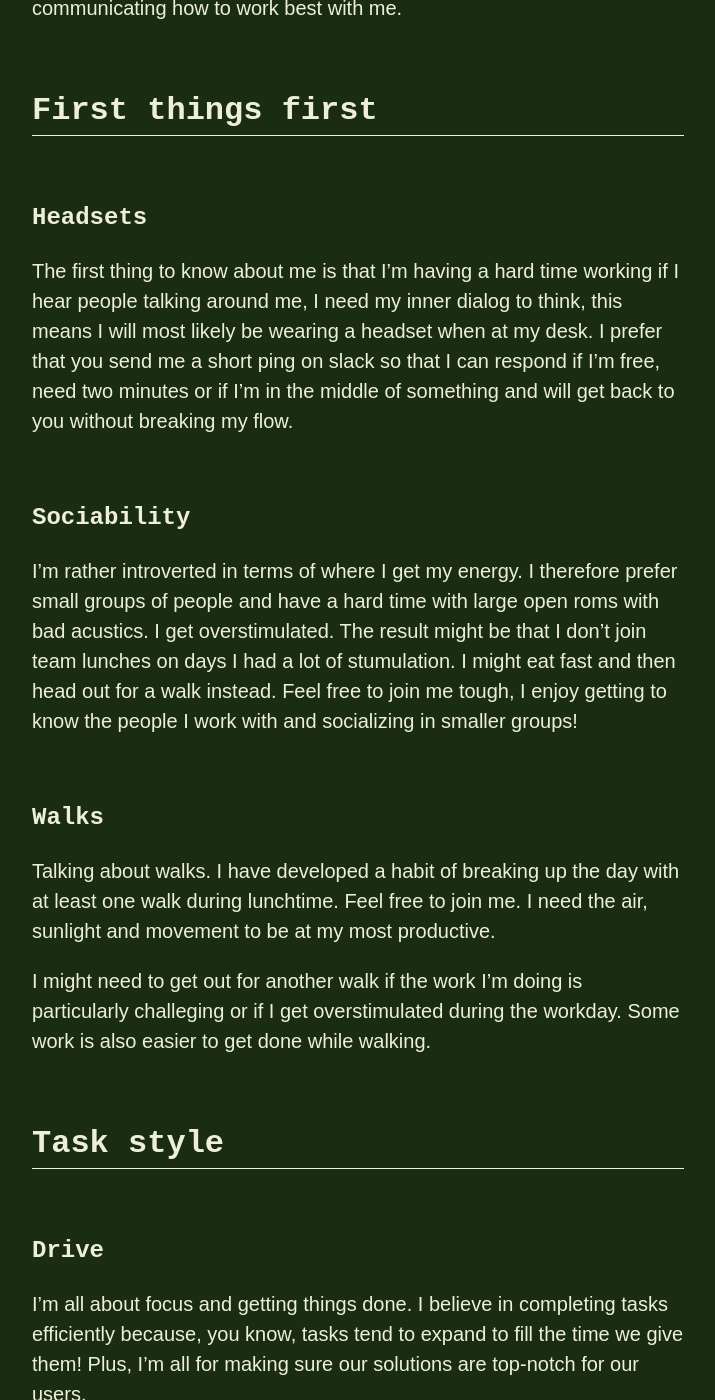
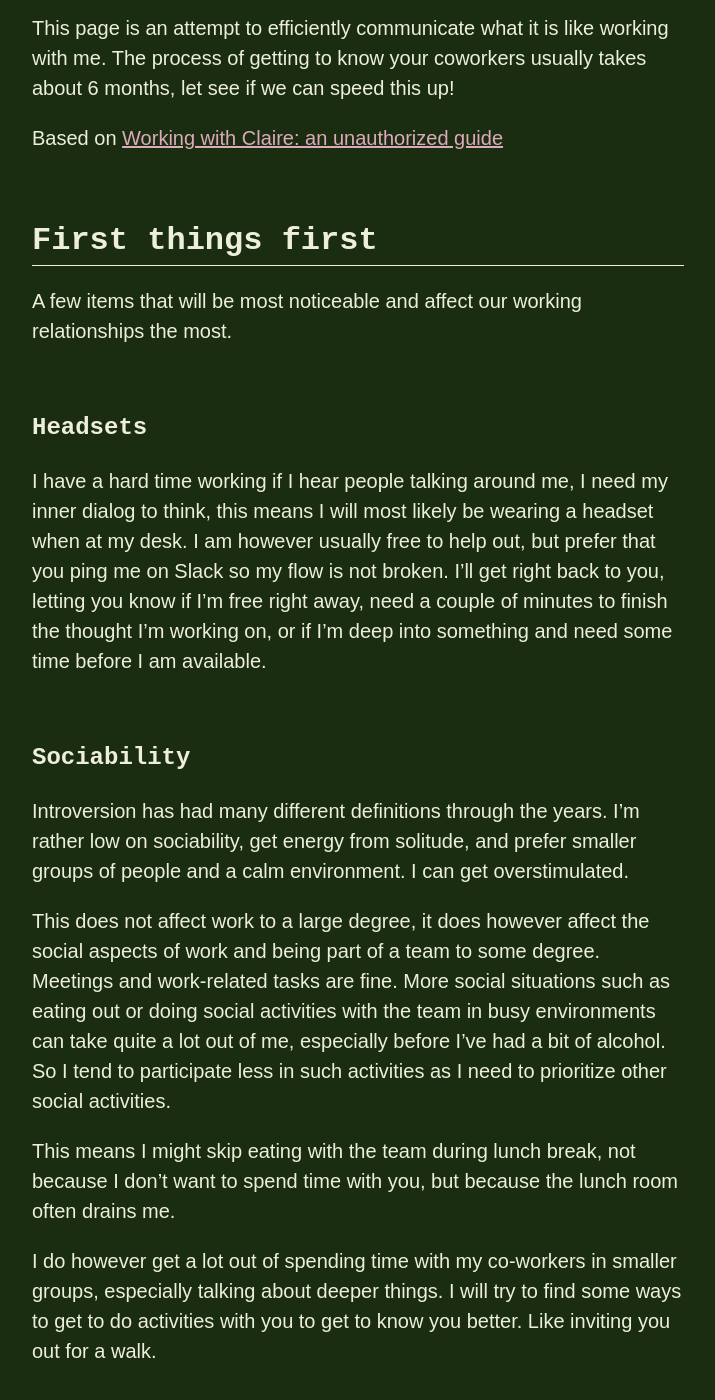
Before and after one commit to dagfrode/dagfrode.github.io, a Jekyll site: the page built from work/manual.md, in a window 1280 px wide and 1400 px high, scrolled down 221 px. Shown: the whole window, without its empty margins (282-997 px from the left). Built offline with Jekyll 4.4.1, drawn with Linux system fonts in a browser that asks for light colours; our own code applies the rules of GitHub Pages for plain Markdown files; some of the changed text lies outside the part shown.

Commit message:
Update manual

```diff
--- a/work/manual.md
+++ b/work/manual.md
@@ -1,90 +1,104 @@
 # Working with Dag Frode
 
-Hi there, pleased to get the pleasure of working with! This is an atemt and communicating how to work best with me.
+Hi there! I'm looking forward to the pleasure of working with you!
+
+This page is an attempt to efficiently communicate what it is like working with me. The process of getting to know your coworkers usually takes about 6 months, let see if we can speed this up!
+
+Based on [Working with Claire: an unauthorized guide](https://growth.eladgil.com/book/the-role-of-the-ceo/insights-working-with-claire/)
 
 ## First things first
 
+A few items that will be most noticeable and affect our working relationships the most.
+
 ### Headsets
 
-The first thing to know about me is that I'm having a hard time working if I hear people talking around me, I need my inner dialog to think, this means I will most likely be wearing a headset when at my desk. I prefer that you send me a short ping on slack so that I can respond if I'm free, need two minutes or if I'm in the middle of something and will get back to you without breaking my flow.
+I have a hard time working if I hear people talking around me, I need my inner dialog to think, this means I will most likely be wearing a headset when at my desk. I am however usually free to help out, but prefer that you ping me on Slack so my flow is not broken. I'll get right back to you, letting you know if I'm free right away, need a couple of minutes to finish the thought I'm working on, or if I'm deep into something and need some time before I am available.
 
 
 ### Sociability
 
-I'm rather introverted in terms of where I get my energy. I therefore prefer small groups of people and have a hard time with large open roms with bad acustics. I get overstimulated. The result might be that I don't join team lunches on days I had a lot of stumulation. I might eat fast and then head out for a walk instead. Feel free to join me tough, I enjoy getting to know the people I work with and socializing in smaller groups!
+Introversion has had many different definitions through the years. I'm rather low on sociability, get energy from solitude, and prefer smaller groups of people and a calm environment. I can get overstimulated.
+
+This does not affect work to a large degree, it does however affect the social aspects of work and being part of a team to some degree. Meetings and work-related tasks are fine. More social situations such as eating out or doing social activities with the team in busy environments can take quite a lot out of me, especially before I've had a bit of alcohol. So I tend to participate less in such activities as I need to prioritize other social activities.
+
+This means I might skip eating with the team during lunch break, not because I don't want to spend time with you, but because the lunch room often drains me.
+
+I do however get a lot out of spending time with my co-workers in smaller groups, especially talking about deeper things. I will try to find some ways to get to do activities with you to get to know you better. Like inviting you out for a walk.
 
 
 ### Walks
 
-Talking about walks. I have developed a habit of breaking up the day with at least one walk during lunchtime. Feel free to join me. I need the air, sunlight and movement to be at my most productive.
+Talking about walks. I have developed a habit of breaking up the day with at least one walk during lunchtime. Feel free to join me. I need the air, sunlight, and movement to be at my most productive.
 
-I might need to get out for another walk if the work I'm doing is particularly challeging or if I get overstimulated during the workday. Some work is also easier to get done while walking.
+I might need to get out for another walk if the work I'm doing is particularly challenging or if I get overstimulated during the workday. Some work is also easier to get done while walking.
 
 
 ## Task style
 
 ### Drive
-I'm all about focus and getting things done. I believe in completing tasks efficiently because, you know, tasks tend to expand to fill the time we give them! Plus, I'm all for making sure our solutions are top-notch for our users.
+I'm pretty driven, preferring to focus and get things done. If left to my own devices, I forget to take enough breaks and suffer because of it. I believe tasks expand to take the time given to them. And I try to make the best possible products for our users.
 
 ### Structure
-When it comes to thinking, I'm a bit of an outlier. I dive into the nitty-gritty details to avoid any confusion down the road, but I also take a step back to see the big picture. Sometimes, I might sound like I'm contradicting myself, but it's just my way of shifting perspectives on the fly.
+I go back and forth between the big picture and detailed thinking. I can get stuck in detail thinking, or not thinking to think big enough or get stuck thinking too big.
+
+I try to balance this so I don't get stuck, and use the people around me to discuss. I might jump a bit between the big picture, and details thinking when talking as talking often helps me think, I might present some really good arguments for something when I start talking, then end up changing my mind as I shift perspective concluding with something different than what I started arguing. I will try to notify you when this happens as it can cause some confusion.
 
 
 ## Adaption style
 
 ### Conceptual
 
-In the work arena, I'm a practical thinker with a sprinkle of innovation here and there.
+I shift between practical and innovative thinking. I enjoy spending time innovating, then get bored and want to get practical achieving something. I can often be very practical getting quite a bit done, then spend some time innovating and redoing what I just did more efficiently. I usually need to spend some time exploring patterns before innovating. Hench redoing things I just did more efficiently, usually in a way that makes the next similar work more efficient.
+
+
 
 
 ### Flexibility
-I'm pretty flexible, though I might need a bit of pep talk or a chat if there's a sudden change in plans.
+I'm pretty flexible, though I might need a bit of pep talk or a chat if there's a sudden change in plans. Once I start focusing I don't like to change the wave I have built up.
 
 ### Mastery
 
-My natural state is improvement—I've been coding for half my life, so making things smoother and reducing unnecessary work is my jam.
+My natural state is improvement—I've been coding for half my life, so making things smoother and reducing unnecessary work is my jam. I can get into a pretty good flow and get a lot done when needed, but that requires some more effort building up a wave to ride on.
 
 
-## Achievment style
+## Achievement style
 
 ### Ambition
-Ambition-wise, I'm all about learning and challenging myself. Life can be a bit intimidating until you give things a shot, right? Once I've mastered something, I like to mix things up to keep that motivation flowing.
+Ambition-wise, I enjoy learning and challenging myself. Life can be a bit intimidating until you give things a shot. Once I've mastered something, I like to mix things up to stay motivated.
 
 ### Power
-As for leadership, I'm more of a practical leader. I know how to get things done, follow up, and make sure the team is rocking it. Power isn't my main game; I'm in it to achieve goals, challenge myself, and help others shine.
+As for leadership, I'm more of a practical leader. I know how to get things done, follow up, and make sure the team is rocking it. I do not care for power. I'm in it to achieve goals, challenge myself, and help others shine.
 
-## Team work style
+## Teamwork style
 
 ### Cooperativeness
-I'm very cooperative, except when I'm in the zone—then I might get a bit distracted by chit-chat. But hey, we're all human, right?
+I'm very cooperative, except when I'm in the zone. I prefer separating planning and doing work. I enjoy spending time cooperating planning what to do, then time alone doing the work. I also enjoy helping others but have so far found working by myself and then checking with peer reviews to be the most effective. But I'm up for challenging that!
 
 
 ### Sensitivity
-Emotionally, I'm all about compassion, aiming for that stoic vibe.
+I'm pretty sensitive, have a lot of compassion, sensing others' feelings. I am trying to be more stoic as in the true meaning behind stoicism, which is about understanding feelings, both our own and others.
 
 ### Humility
- I stay humble despite some proud accomplishments.
+I will say I'm pretty humble. I'm trying to be more proud of the things I have achieved, break free of the "Janteloven" and be inspired by [Jan Thomas](https://radio.nrk.no/podkast/saann_er_du/sesong/2019/l_8c6cac95-09b2-45dd-acac-9509b245dd77)
 
 
 ## Emotional style
 
 ### Composure
 
-I'm mostly calm, with a sprinkle of passion when things get overwhelming.
-
-
+I'm pretty passionate, this can however often show as frustration when I don't get things working, or by being overly excited about all sorts of nerdy details I for some reason enjoy. Apart from that, I'm pretty calm.
 
 
 ### Positivity
-I'm a realist, but my team often sees me as positive and encouraging.
+I'm a realist, but my team often sees me as positive and encouraging. This means I play the devil's advocate when needed.
 
 ### Awareness
 
-I'm pretty self-aware and steer clear of overthinking—been there, done that with anxiety.
+I'm pretty self-aware and try to steer clear of overthinking. I've spent enough time being anxious.
 
 ## Interaction style
 
-### Assertivness
+### Assertiveness
 I can be assertive if needed, but my motto is "listen first, then talk."
 
 ### Liveliness
```
